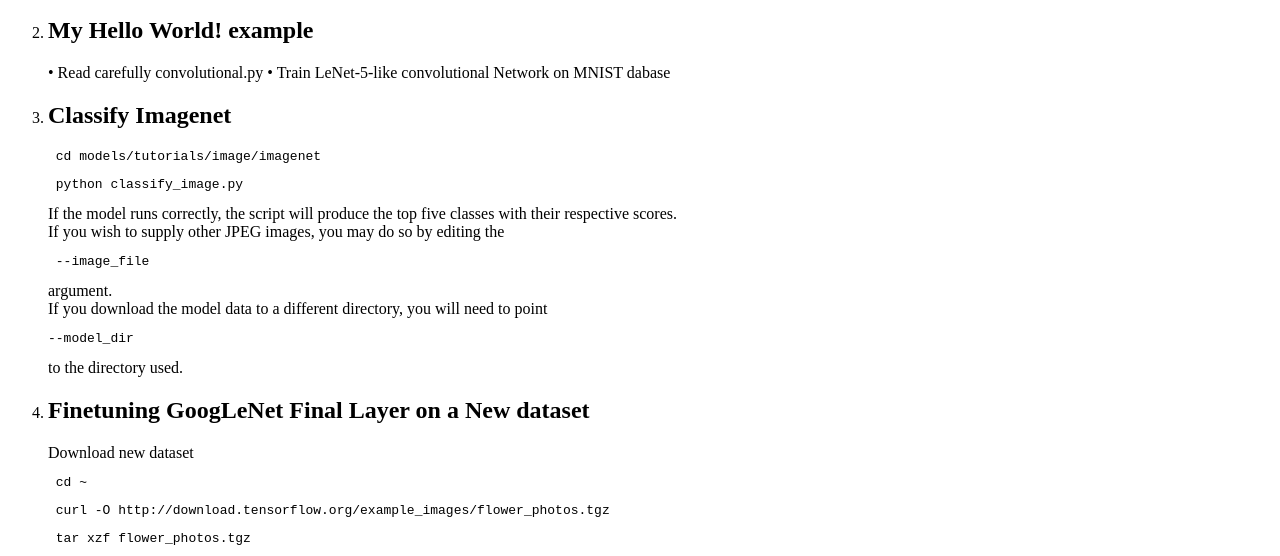
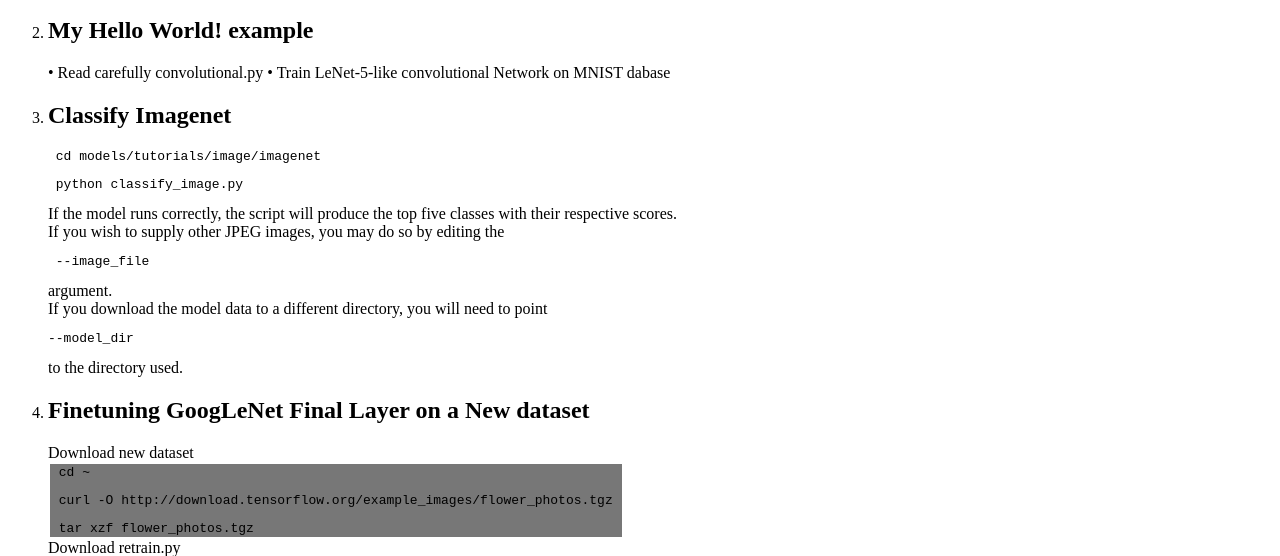
Before and after one commit to SihamTabik/SihamTabik.github.io, a plain HTML site: page index.html in a window 1280 px wide. Shown: the part 248-804 px from the top of the page. Drawn offline with Linux system fonts and the light colour scheme.

Commit message:
Create index.html

```diff
--- a/index.html
+++ b/index.html
@@ -34,10 +34,10 @@ If you download the model data to a different directory, you will need to point
   <li><h2>Finetuning GoogLeNet Final Layer on a New dataset</h2></li>
  Download new dataset <br>
        <table>
-	<tr  bgcolor="#777777">
+	<tr  bgcolor="#777777"><td>
 	<xmp> cd ~ </xmp>
        <xmp> curl -O http://download.tensorflow.org/example_images/flower_photos.tgz </xmp>
-       <xmp> tar xzf flower_photos.tgz </xmp> </font>
+       <xmp> tar xzf flower_photos.tgz </xmp> </font></td>
 	</tr>
 </table>
  Download retrain.py   <br>
```
